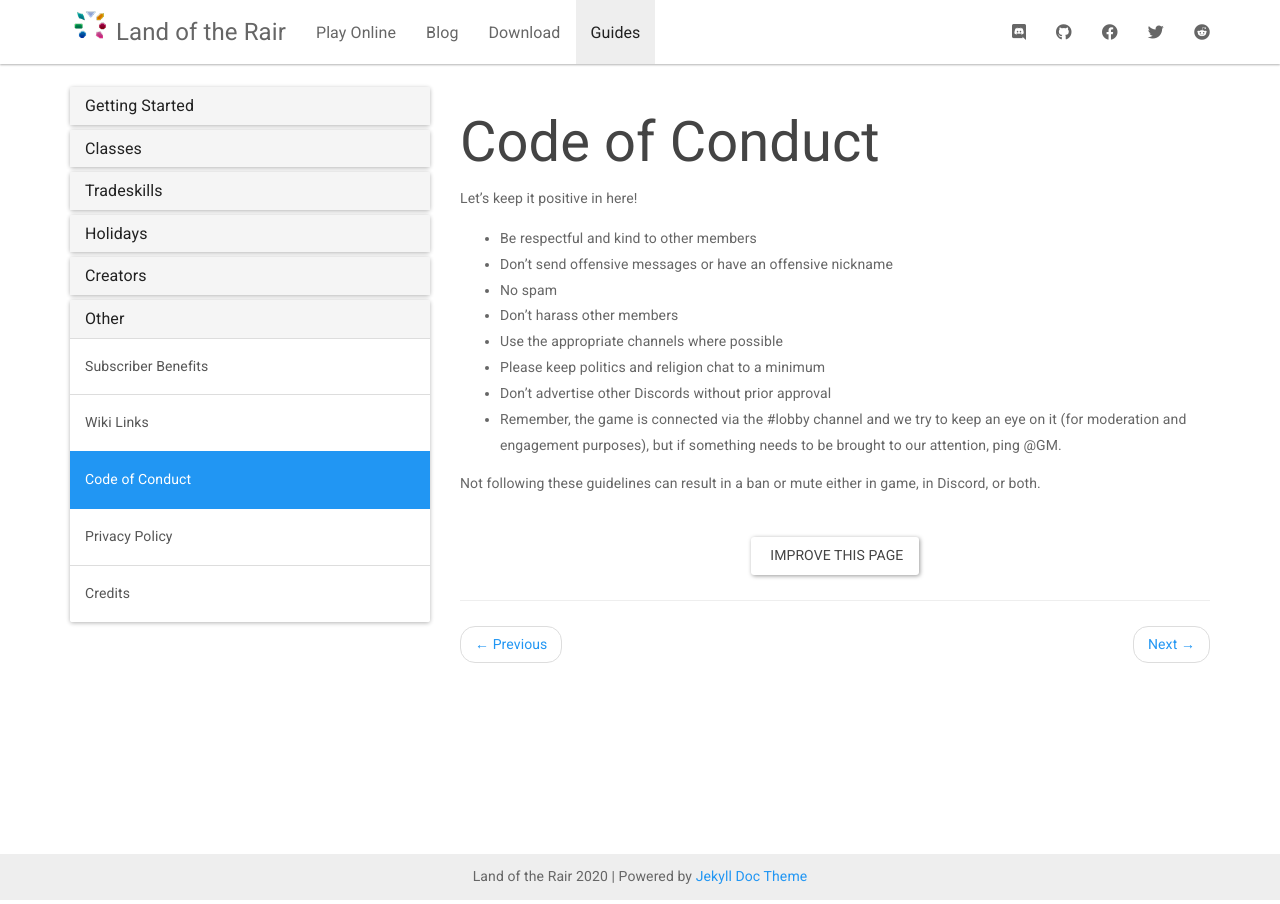
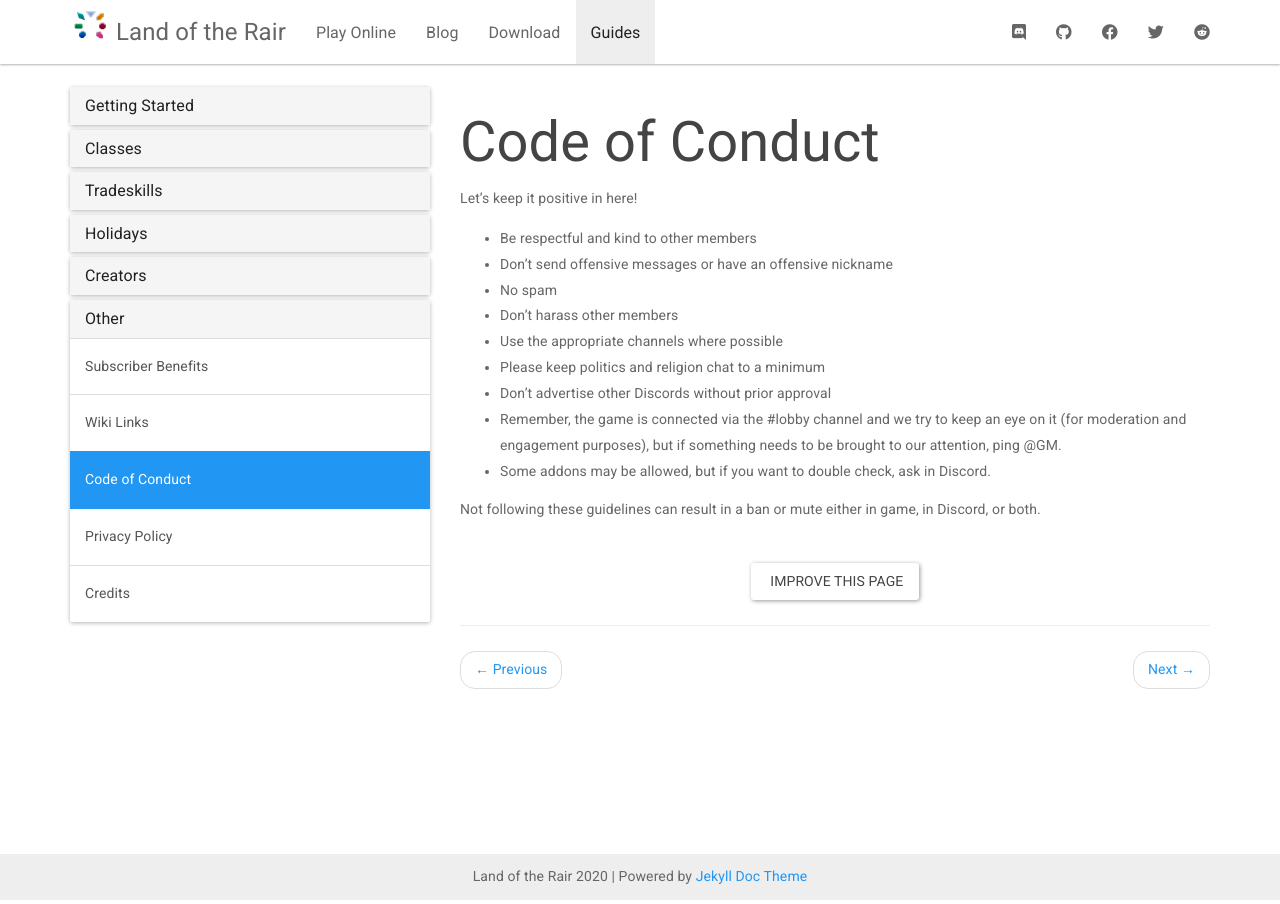
Before and after one commit to LandOfTheRair/landoftherair.github.io, a Jekyll site: the page built from _docs/other/code-of-conduct.md, in a window 1280 px wide. Built offline with Jekyll 4.4.1, drawn with Linux system fonts in a browser that asks for light colours; nearby versions of some CDN libraries.

Commit message:
Update code-of-conduct.md

```diff
--- a/_docs/other/code-of-conduct.md
+++ b/_docs/other/code-of-conduct.md
@@ -13,5 +13,6 @@ Let's keep it positive in here!
 - Please keep politics and religion chat to a minimum
 - Don't advertise other Discords without prior approval
 - Remember, the game is connected via the #lobby channel and we try to keep an eye on it (for moderation and engagement purposes), but if something needs to be brought to our attention, ping @GM.
+- Some addons may be allowed, but if you want to double check, ask in Discord.
 
 Not following these guidelines can result in a ban or mute either in game, in Discord, or both.
```
